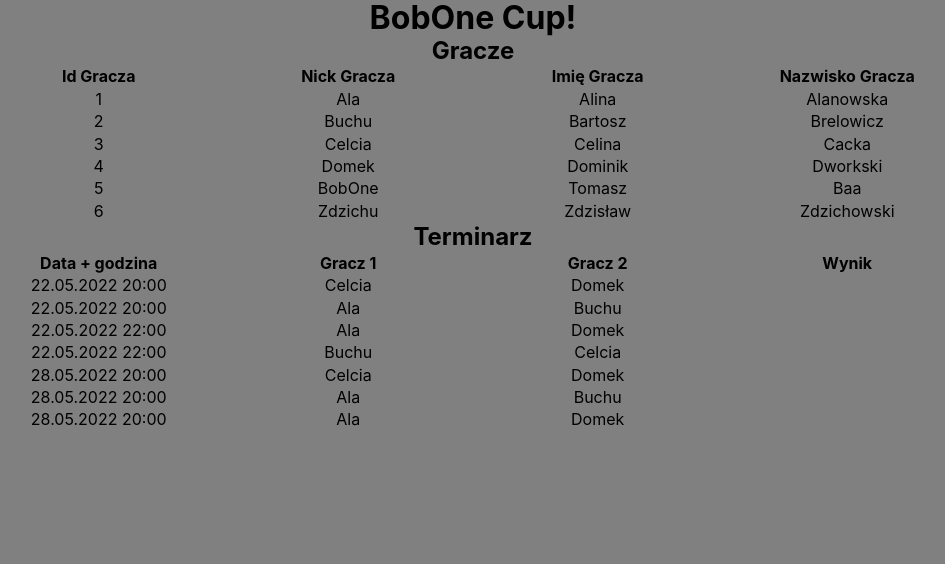
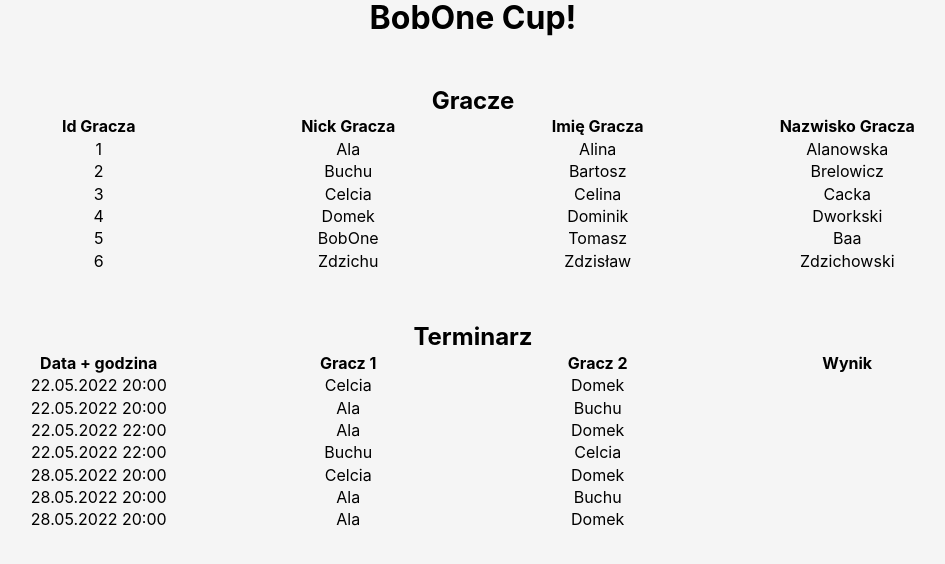
Before and after one commit to KamilStawik/dart-table, a React (Create React App) app: page / in a window 1280 px wide. Shown: the top 564 px of the page, without its empty margins (167-1112 px from the left). Built offline with nearby package versions, Linux system fonts and the light colour scheme.

Commit message:
some styles added

```diff
--- a/src/GlobalStyle.js
+++ b/src/GlobalStyle.js
@@ -10,7 +10,7 @@ export const GlobalStyle = createGlobalStyle`
     }
     body {
         margin: 0;
-        background-color: gray;
+        background-color: whitesmoke;
         font-family: "Inter", sans-serif;
         word-break: break-word;
         -webkit-font-smoothing: antialiased;
--- a/src/components/GamesTable.js
+++ b/src/components/GamesTable.js
@@ -9,7 +9,7 @@ const GamesTable = (props) => {
   };
 
   return (
-    <div style={{ width: "1000px", margin: "auto" }}>
+    <div style={{ width: "1000px", margin: "auto", marginTop: "50px" }}>
 
       <h2 style={{ width: "max-content", margin: "auto" }}> {props.title}</h2>
 
--- a/src/components/PlayersTable.js
+++ b/src/components/PlayersTable.js
@@ -7,7 +7,7 @@ const PlayersTable = (props) => {
   return (
     <div style={{ width: "1000px", margin: "auto" }}>
 
-      <h2 style={{ width: "max-content", margin: "auto" }}> {props.title}</h2>
+      <h2 style={{ width: "max-content", margin: "auto", marginTop: "50px"}}> {props.title}</h2>
 
       <table style={{ width: "1000px" }}>
         <tbody>
```
